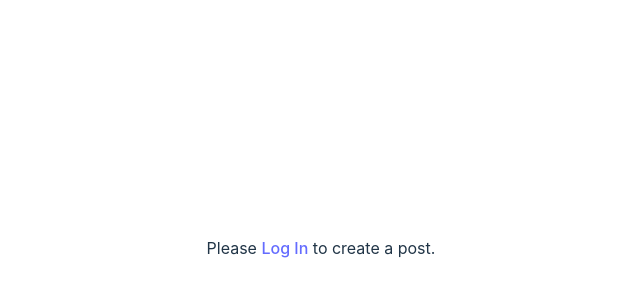
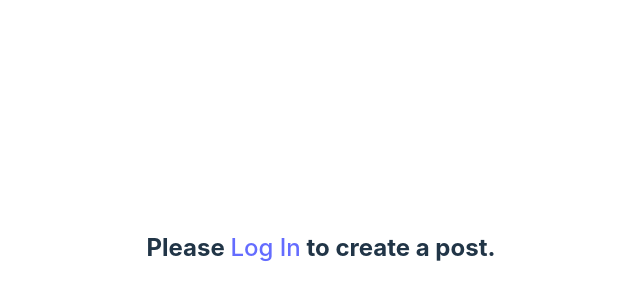
Before and after one commit to kiffoh/blog-api, a React (Vite) app in the folder client/: page /posts in a window 1280 px wide. Shown: the part 152-452 px from the top of the page, without its empty margins (319-959 px from the left). Built offline with nearby package versions, Linux system fonts and the light colour scheme; no server answers.

Commit message:
Style the message returned for !user

```diff
--- a/client/src/components/posts/CreatePost.jsx
+++ b/client/src/components/posts/CreatePost.jsx
@@ -23,7 +23,7 @@ function CreatePost() {
     }, [content]); // Adjust height when content changes
 
 
-    if (!user) return <div>Please <Link to="/users/log-in">Log In</Link> to create a post.</div>
+    if (!user) return <h2>Please <Link to="/users/log-in">Log In</Link> to create a post.</h2>
 
     const handlePublish = async (event, publishStatus) => {
         event.preventDefault();
```
